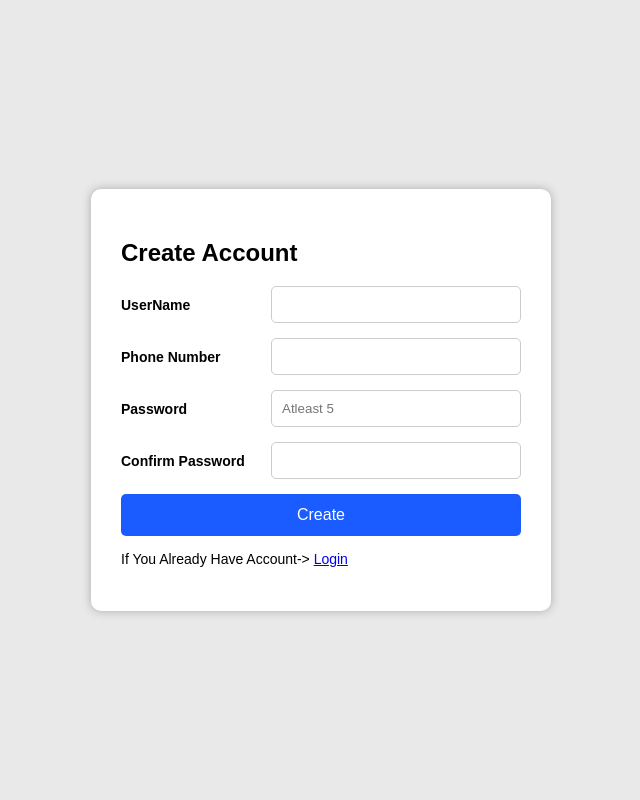
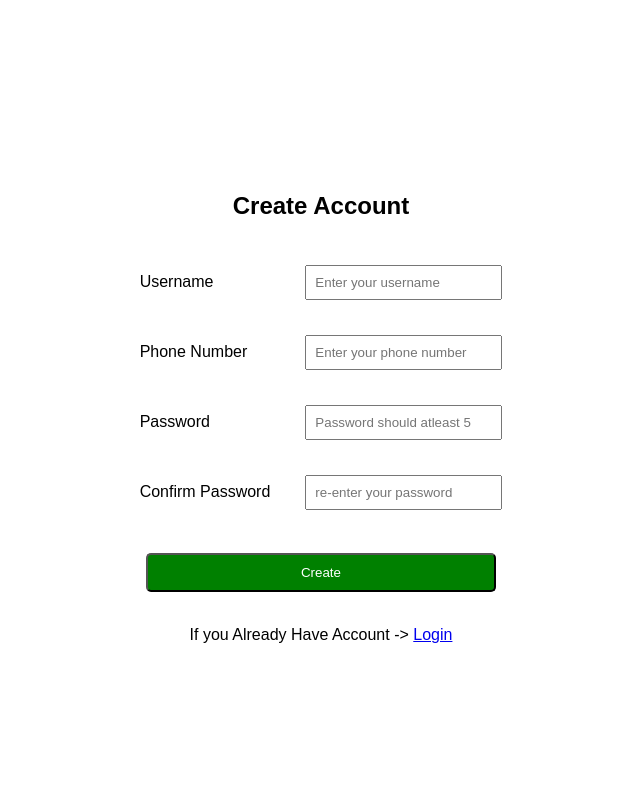
Before and after one commit to prasanthmagesh15-dotcom/online-skill-test, a Flask app: page / in a window 1280 px wide. Shown: the whole page, without its empty margins (319-959 px from the left). Run offline with Flask 3, Linux system fonts and the light colour scheme.

Commit message:
delete and add files

```diff
--- a/app.py
+++ b/app.py
@@ -12,96 +12,108 @@ db = mysql.connector.connect(
 
 cursor = db.cursor()
 
+all_questions = {
+    'python': [
+        {"q": "1. Who created Python?", "options": ["Guido van Rossum", "James Gosling", "Dennis Ritchie", "Bjarne Stroustrup"], "ans": "Guido van Rossum"},
+        {"q": "2. What is output? print(2**3*2)", "options": ["16", "12", "8", "64"], "ans": "16"},
+        {"q": "3. Output? x=[1,2,3]; print(len(x))", "options": ["3", "2", "1", "0"], "ans": "3"},
+        {"q": "4. Output? print('py'*3)", "options": ["pypypy", "py3", "ppp", "yyy"], "ans": "pypypy"},
+        {"q": "5. Output? a=5; b=2; print(a//b)", "options": ["2", "2.5", "3", "1"], "ans": "2"},
+        {"q": "6. Output? print([1,2,3][1:])", "options": ["[2, 3]", "[1, 2]", "[1]", "[3]"], "ans": "[2, 3]"},
+        {"q": "7. Output? x=[1,2]; y=x; y.append(3); print(x)", "options": ["[1, 2, 3]", "[1, 2]", "[3]", "Error"], "ans": "[1, 2, 3]"},
+        {"q": "8. Output? print([i*i for i in range(3)])", "options": ["[0, 1, 4]", "[1, 4, 9]", "[0, 1, 2]", "[1, 2, 3]"], "ans": "[0, 1, 4]"},
+        {"q": "9. Output? a={'a':1}; print(a.get('b', 0))", "options": ["0", "1", "None", "Error"], "ans": "0"},
+        {"q": "10. Output? print(bool([]) and bool([0]))", "options": ["False", "True", "[0]", "[]"], "ans": "False"}
+    ],
+    'java': [
+        {"q": "1. Java created by?", "options": ["James Gosling", "Guido van Rossum", "Dennis Ritchie", "Linus Torvalds"], "ans": "James Gosling"},
+        {"q": "2. Output? System.out.print(10/3);", "options": ["3", "3.33", "3.0", "Error"], "ans": "3"},
+        {"q": "3. Output? String s=\"java\"; System.out.print(s.length());", "options": ["4", "3", "5", "0"], "ans": "4"},
+        {"q": "4. Output? int a=5; System.out.print(a++);", "options": ["5", "6", "4", "Error"], "ans": "5"},
+        {"q": "5. Output? System.out.print(2 + \"2\" + 2);", "options": ["222", "6", "42", "24"], "ans": "222"},
+        {"q": "6. Output? int[] arr={1,2,3}; System.out.print(arr[1]);", "options": ["2", "1", "3", "0"], "ans": "2"},
+        {"q": "7. Output? String s1=\"hi\"; String s2=\"hi\"; System.out.print(s1==s2);", "options": ["true", "false", "Error", "null"], "ans": "true"},
+        {"q": "8. Output? for(int i=0;i<3;i++){ if(i==1) continue; System.out.print(i); }", "options": ["02", "012", "01", "2"], "ans": "02"},
+        {"q": "9. What happens? int x=5/0;", "options": ["ArithmeticException", "0", "Compiles fine", "null"], "ans": "ArithmeticException"},
+        {"q": "10. Output? System.out.print(Math.pow(2,3));", "options": ["8.0", "8", "6.0", "9.0"], "ans": "8.0"}
+    ],
+    'c': [
+        {"q": "1. C created by?", "options": ["Dennis Ritchie", "James Gosling", "Guido van Rossum", "Ken Thompson"], "ans": "Dennis Ritchie"},
+        {"q": "2. Output? int a=10/3; printf(\"%d\",a);", "options": ["3", "3.33", "3.00", "Error"], "ans": "3"},
+        {"q": "3. Output? int a=5; printf(\"%d\", a++);", "options": ["5", "6", "4", "Error"], "ans": "5"},
+        {"q": "4. Output? printf(\"%d\", 2*3+4);", "options": ["10", "14", "12", "6"], "ans": "10"},
+        {"q": "5. Output? int arr[]={1,2,3}; printf(\"%d\", arr[0]);", "options": ["1", "2", "0", "3"], "ans": "1"},
+        {"q": "6. Output? char s[]=\"hi\"; printf(\"%d\", strlen(s));", "options": ["2", "3", "1", "0"], "ans": "2"},
+        {"q": "7. Output? int a=5; int *p=&a; printf(\"%d\", *p);", "options": ["5", "Address", "Error", "0"], "ans": "5"},
+        {"q": "8. Output? int i=0; while(i<3){ i++; if(i==2) continue; printf(\"%d\",i); }", "options": ["13", "123", "12", "23"], "ans": "13"},
+        {"q": "9. Output? printf(\"%d\", sizeof(int));", "options": ["4", "2", "8", "1"], "ans": "4"},
+        {"q": "10. Output? int x=5; printf(\"%d\", x>>1);", "options": ["2", "10", "5", "1"], "ans": "2"}
+    ]
+}
+
 @app.route('/')
 def create_page():
-    return render_template('create.html')
+    return render_template('create1.html')
 
 @app.route('/login')
 def login_page():
-    return render_template('login.html')
+    return render_template('login1.html')
 
 @app.route('/register', methods=['POST'])
 def register():
     username = request.form['username']
-    number = request.form['number']
+    number = request.form['phone']
     password = request.form['password']
-    cpassword = request.form['cpassword']
+    cpassword = request.form['confirm_password']
 
-    if len(password)<5:
-        return render_template(
-            'create.html',
-            error="Password is weak"
-        )
+    if len(password) < 5:
+        return render_template('create1.html', error="Password is weak")
+    if len(number)!=10:
+        return render_template('create1.html', error="Phone Number Must Be 10 Digits")
+    if password!= cpassword:
+        return render_template('create1.html', error="Incorrect Password")
 
-    if password!= cpassword:
-        return render_template(
-            'create.html',
-            error="Incorrect password"
-        )
+    cursor.execute("SELECT * FROM users WHERE username=%s", (username,))
+    if cursor.fetchone():
+        return render_template('create1.html', error="Username already exists")
 
-    cursor.execute(
-        """
-        SELECT * FROM users
-        WHERE username=%s OR number=%s
-        """,
-        (username, number)
-    )
+    cursor.execute("SELECT * FROM users WHERE number=%s", (number,))
+    if cursor.fetchone():
+        return render_template('create1.html', error="Phone number already exists")
 
-    existing_user = cursor.fetchone()
-
-    if existing_user:
-        return render_template(
-            'create.html',
-            error="Username or phone already exists"
-        )
-
-    cursor.execute(
-        """
-        INSERT INTO users
-        (username, number, password)
-        VALUES (%s, %s, %s)
-        """,
-        (username, number, password)
-    )
-
+    cursor.execute("INSERT INTO users (username, number, password) VALUES (%s, %s, %s)", (username, number, password))
     db.commit()
-
-    return render_template(
-        'success.html',
-        message="Account created successfully!"
-    )
+    return render_template('success.html', message="Account created successfully")
 
 @app.route('/login_check', methods=['POST'])
 def login_check():
-    user_input = request.form['user_input']
+    user_input = request.form['username']
     password = request.form['password']
+    cursor.execute("SELECT * FROM users WHERE username=%s OR number=%s", (user_input, user_input))
+    user = cursor.fetchone()
+    if not user:
+        return render_template('login1.html', error="Invalid username or number")
+    if user[3]!= password:
+        return render_template('login1.html', error="Incorrect password")
+    return render_template('home.html')
 
-    cursor.execute(
-        """
-        SELECT * FROM users
-        WHERE username=%s OR number=%s
-        """,
-        (user_input, user_input)
-    )
+@app.route('/home_page')
+def home_page():
+    return render_template('home.html')
 
-    user = cursor.fetchone()
+@app.route('/quiz/<subject>')
+def quiz(subject):
+    questions = all_questions.get(subject, [])
+    return render_template('quiz.html', subject=subject, questions=questions)
 
-    if not user:
-        return render_template(
-            'login.html',
-            error="Invalid Username or Phone Number"
-        )
-
-    if user[3]!= password:
-        return render_template(
-            'login.html',
-            error="Incorrect Password"
-        )
-
-    return render_template(
-        'success.html',
-        message="Account Created Succesfully"
-    )
+@app.route('/submit/<subject>', methods=['POST'])
+def submit_quiz(subject):
+    questions = all_questions.get(subject, [])
+    score = 0
+    for i in range(len(questions)):
+        if request.form.get(f'q{i}') == questions[i]['ans']:
+            score += 1
+    return render_template('result.html', subject=subject, score=score, total=len(questions))
 
 if __name__ == '__main__':
     app.run(debug=True)
--- a/templates/create.html
+++ /dev/null
@@ -1,30 +0,0 @@
-<!DOCTYPE html>
-<html>
-<head>
-  <title>Create Account</title>
-  <style>
-    body{font-family:Arial;display:flex;justify-content:center;align-items:center;height:100vh;background:#e9e9e9;margin:0}
-    .box{background:white;padding:30px;border-radius:10px;box-shadow:0 0 10px #aaa;width:400px}
-    .row{display:flex;align-items:center;margin-bottom:15px}
-    .row label{width:150px;font-weight:bold;font-size:14px}
-    .row input{flex:1;padding:10px;border-radius:5px;border:1px solid #ccc}
-    .btn{width:100%;padding:12px;border:none;border-radius:5px;color:white;background:#1a5cff;font-size:16px;cursor:pointer}
-  </style>
-</head>
-<body>
-<div class="box">
-  <h2>Create Account</h2>
-  <form action="/register" method="POST">
-    {% if error %}
-    <div style="color:red; background:#ffe0e0; padding:10px; border-radius:5px; margin-bottom:15px; text-align:center; font-weight:bold;">{{ error }}</div>
-    {% endif %}
-    <div class="row"><label>UserName</label><input type="text" name="username" required></div>
-    <div class="row"><label>Phone Number</label><input type="text" name="number" required></div>
-    <div class="row"><label>Password</label><input type="password" name="password" placeholder="Atleast 5" required></div>
-    <div class="row"><label>Confirm Password</label><input type="password" name="cpassword" required></div>
-    <button class="btn">Create</button>
-  </form>
-  <p style="margin-top:15px;font-size:14px">If You Already Have Account-> <a href="/login">Login</a></p>
-</div>
-</body>
-</html>
--- /dev/null
+++ b/templates/create1.html
@@ -0,0 +1,80 @@
+<!DOCTYPE html>
+<html>
+<head>
+  <title>Create Account</title>
+  <style>
+    body {
+      font-family: Arial;
+      text-align: center;
+      margin-top: 15%;
+    }
+    table{
+        border-spacing: 15px;
+    }
+    td{
+        padding: 10px;
+    }
+    input{
+        padding: 8px;
+    }
+    div {
+      color: white;
+      background-color: blue;
+      padding: 10px;
+      width:380px;
+      height: 20px;
+      text-align: center;
+      margin: auto;
+      border-radius: 5px;
+    }
+    .btn {
+      color: white;
+      background-color: green;
+      padding: 10px;
+      width: 350px;
+      text-align: center;
+      border-radius: 5px;
+      cursor: pointer;
+    }
+  </style>
+</head>
+<body>
+  <center>
+    <form action="/register" method="POST">
+      <center><h2>Create Account</h2></center>
+
+      {% if error %}
+      <p style="color: red; font-weight: bold;">{{ error }}</p>
+      {% endif %}
+
+      <table>
+        <tr>
+          <td>Username</td>
+          <td><input type="text" name="username" placeholder="Enter your username" required></td>
+        </tr>
+        <tr>
+          <td>Phone Number</td>
+          <td><input type="number" name="phone" placeholder="Enter your phone number" required></td>
+        </tr>
+        <tr>
+          <td>Password</td>
+          <td><input type="password" name="password" placeholder="Password should atleast 5" required></td>
+        </tr>
+        <tr>
+          <td>Confirm Password</td>
+          <td><input type="text" name="confirm_password" placeholder="re-enter your password" required></td>
+        </tr>
+      </table>
+      <br>
+      <button type="submit" class="btn">Create</button>
+    </form>
+  </center>
+
+  <br>
+  <p>
+    If you Already Have Account ->
+  <a href="/login">Login</a>
+  </p>
+
+</body>
+</html>
--- /dev/null
+++ b/templates/result.html
@@ -0,0 +1,3 @@
+<h1>{{ subject }} Result</h1>
+<h2>You got {{ score }} / {{ total }}</h2>
+<a href="/home_page">Go Home</a>
```
Also changed, not shown: templates/home.html (added, +73 -0 lines), templates/login.html (deleted, +0 -28 lines), templates/login1.html (added, +61 -0 lines), templates/quiz.html (added, +10 -0 lines), templates/success.html (+9 -5 lines).
